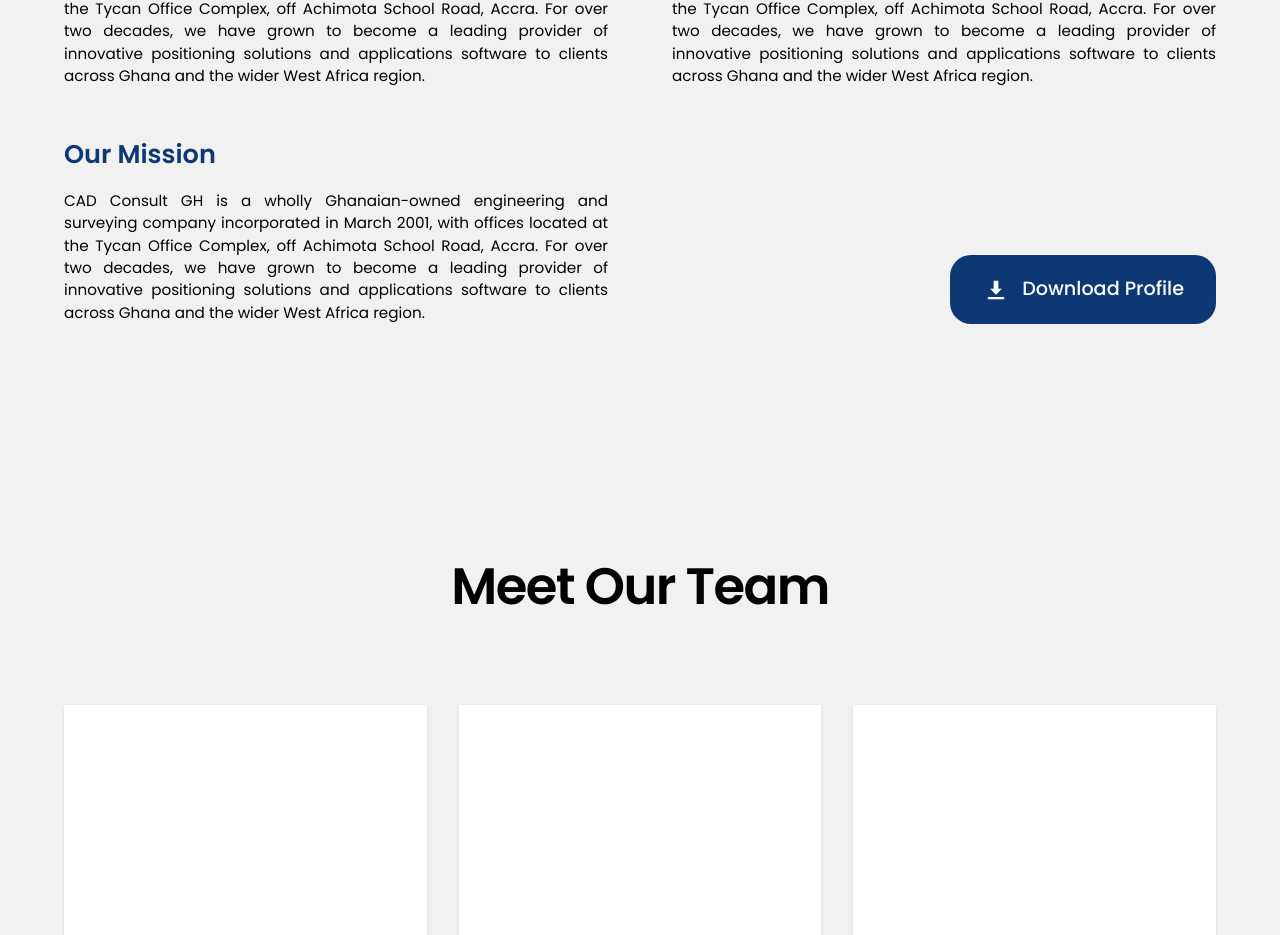
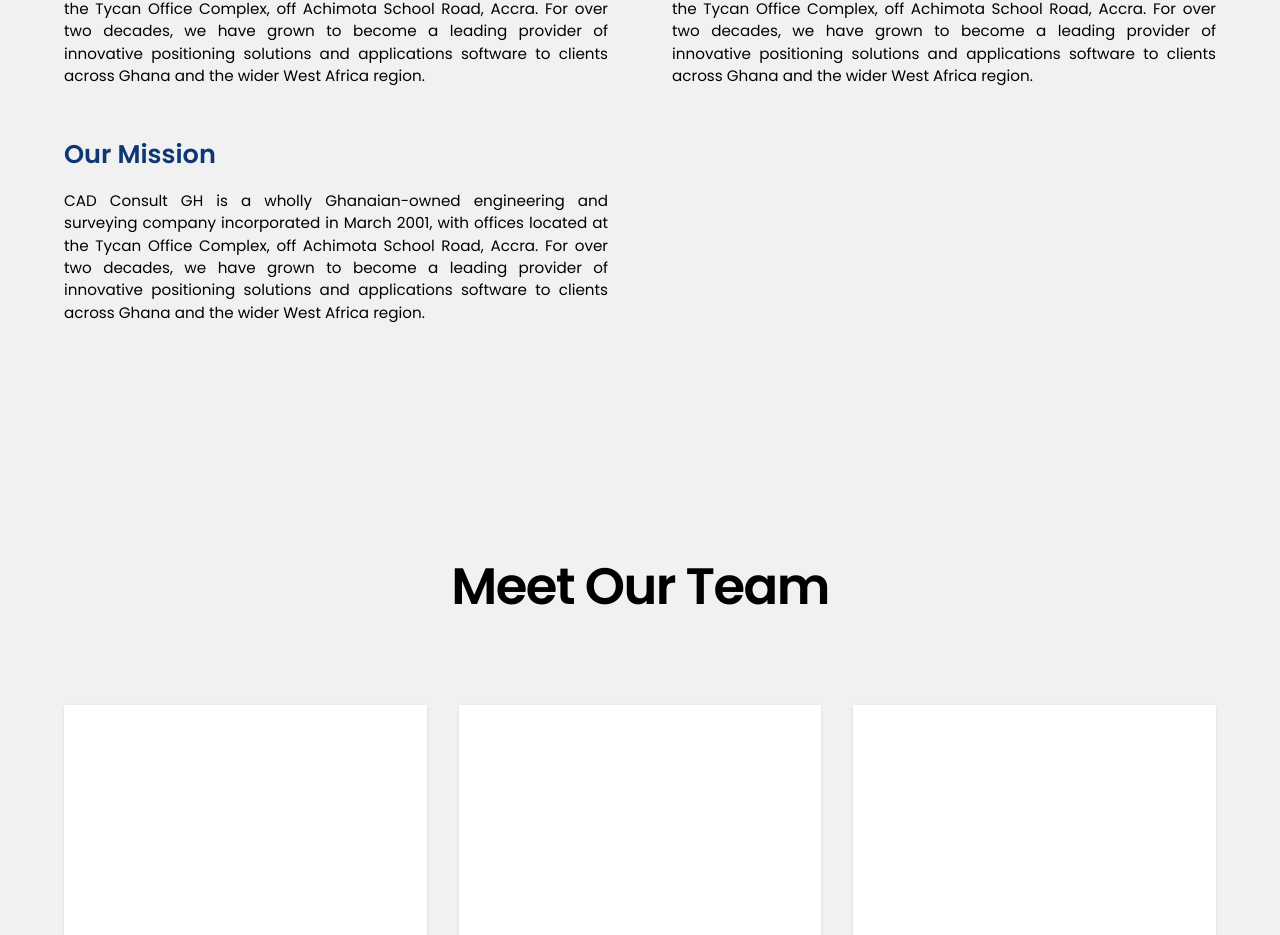
Before and after one commit to frankmawuli/CAD-consult, a Next.js app: page /about in a window 1280 px wide. Shown: the part 1855-2790 px from the top of the page. Built offline with nearby package versions, Linux system fonts and the light colour scheme.

Commit message:
fix: remove Download Profile button from AboutCoreValues component

```diff
--- a/components/about/about-core-values.tsx
+++ b/components/about/about-core-values.tsx
@@ -52,22 +52,7 @@
           </div>
 
           {/* Download Profile button */}
-          <div className="flex lg:justify-end lg:items-end h-full pt-4 lg:pt-0">
-            <a
-              href="#"
-              className="inline-flex items-center gap-3 bg-[#0e3874] text-white font-medium text-[clamp(1rem,1.5vw,1.8125rem)] px-8 py-5 rounded-[21px] hover:bg-[#0b2d5e] transition-colors"
-            >
-              <svg
-                xmlns="http://www.w3.org/2000/svg"
-                viewBox="0 0 24 24"
-                fill="currentColor"
-                className="h-7 w-7 flex-shrink-0"
-              >
-                <path d="M12 16l-5-5h3V4h4v7h3l-5 5zm-7 2h14v2H5v-2z" />
-              </svg>
-              Download Profile
-            </a>
-          </div>
+
         </div>
       </div>
     </section>
```
